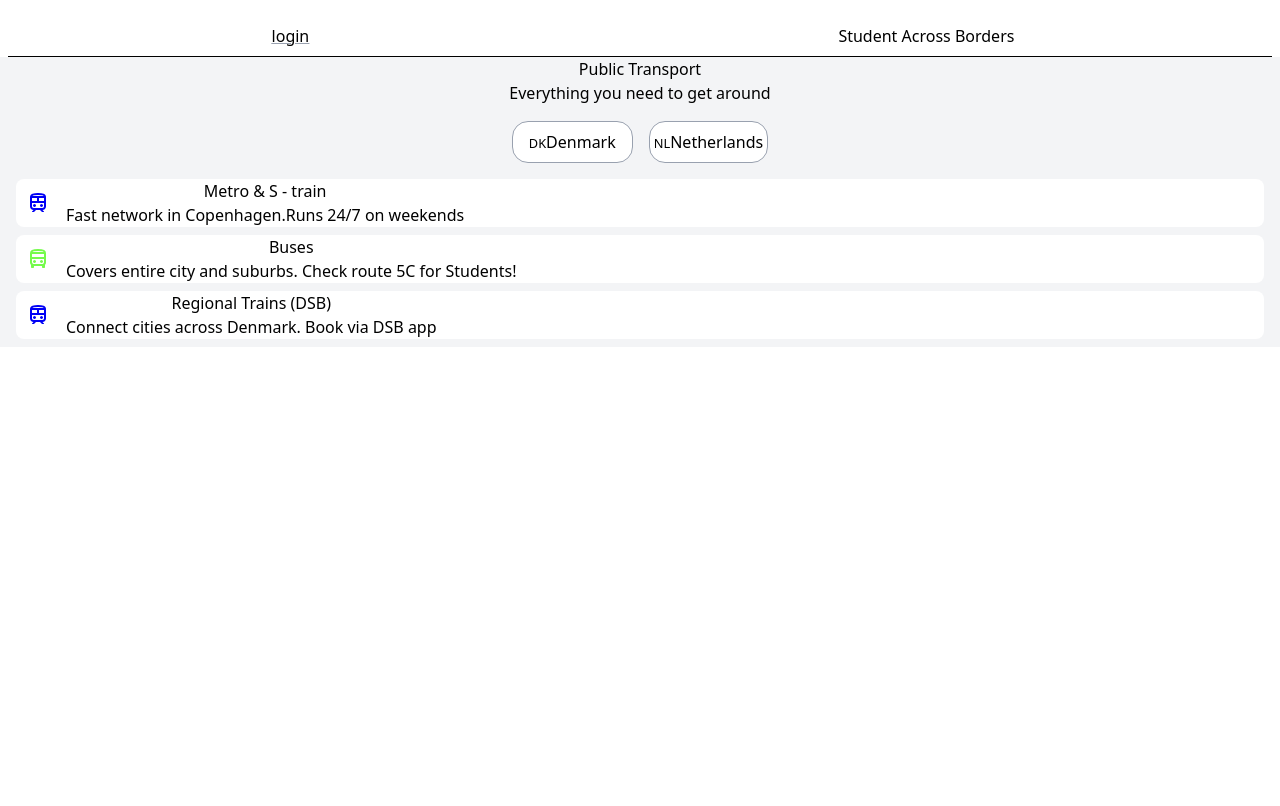
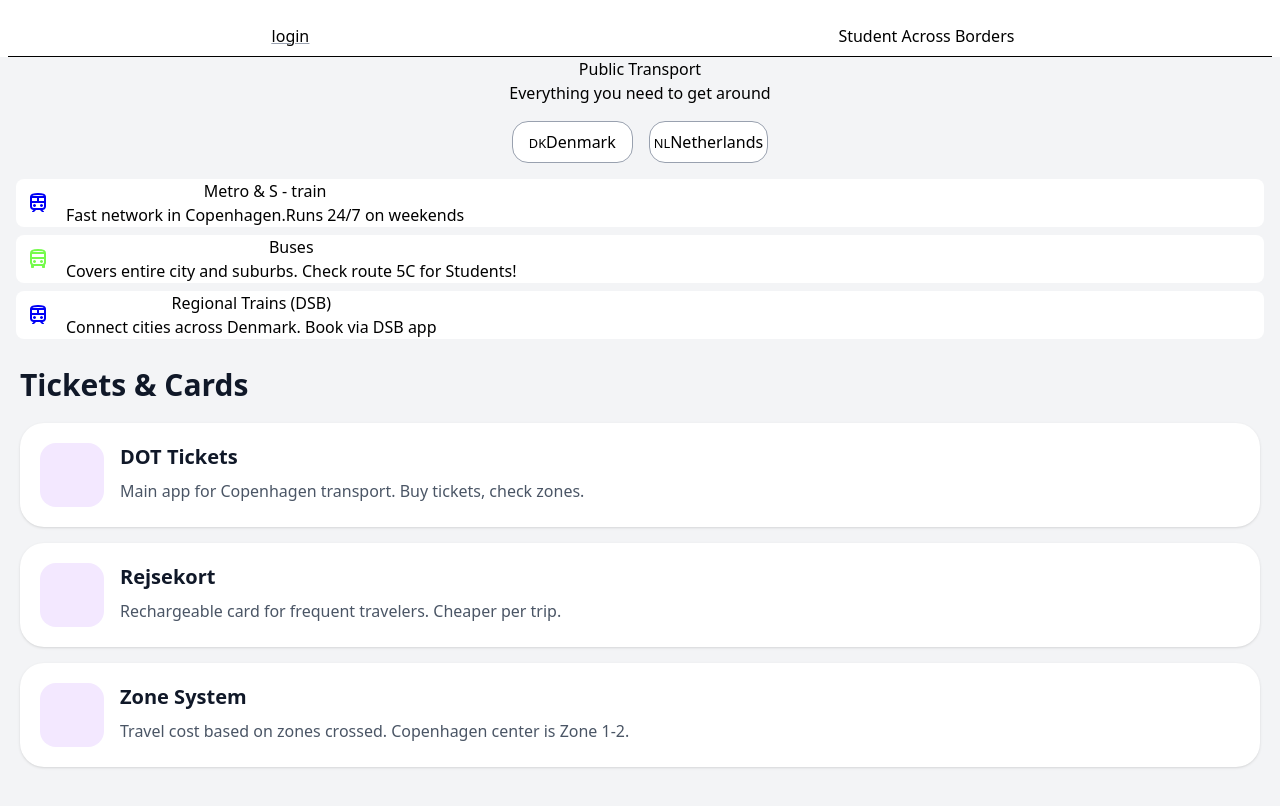
Before and after one commit to fatihsolutions/my-next-app, a Next.js app: page /transport in a window 1280 px wide. Shown: the top 806 px of the page. Built offline with nearby package versions, Linux system fonts and the light colour scheme; no server answers.

Commit message:
Tickets cards

```diff
--- a/app/transport/page.jsx
+++ b/app/transport/page.jsx
@@ -1,5 +1,6 @@
 import CountrySelectorMin from "../../components/transport/countryselectormin";
 import Transport from "../../components/transport/transportselect";
+import TicketsCards from '../../components/transport/Tickets';
 
 export default function TransportPage() {
 
@@ -15,6 +16,7 @@ export default function TransportPage() {
 
             <CountrySelectorMin />
             <Transport />
+            <TicketsCards />
         </div>
     )
 
--- a/components/transport/Tickets.jsx
+++ b/components/transport/Tickets.jsx
@@ -0,0 +1,59 @@
+import Link from "next/link"
+
+export default function TicketsCards() {
+  return (
+    <div className="min-h-screen bg-gray-100 p-5">
+      <h1 className="mb-5 text-3xl font-bold text-gray-900">
+        Tickets & Cards
+      </h1>
+
+      <div className="mb-4 flex rounded-3xl bg-white p-5 shadow">
+        <div className="mr-4 flex h-16 w-16 items-center justify-center rounded-2xl bg-purple-100">
+          <span className="text-2xl"></span>
+        </div>
+
+        <div>
+          <h2 className="mb-2 text-xl font-semibold text-gray-900">
+            DOT Tickets
+          </h2>
+
+          <p className="text-gray-600">
+            Main app for Copenhagen transport. Buy tickets, check zones.
+          </p>
+        </div>
+      </div>
+
+      <div className="mb-4 flex rounded-3xl bg-white p-5 shadow">
+        <div className="mr-4 flex h-16 w-16 items-center justify-center rounded-2xl bg-purple-100">
+          <span className="text-2xl"></span>
+        </div>
+
+        <div>
+          <h2 className="mb-2 text-xl font-semibold text-gray-900">
+            Rejsekort
+          </h2>
+
+          <p className="text-gray-600">
+            Rechargeable card for frequent travelers. Cheaper per trip.
+          </p>
+        </div>
+      </div>
+
+      <div className="flex rounded-3xl bg-white p-5 shadow">
+        <div className="mr-4 flex h-16 w-16 items-center justify-center rounded-2xl bg-purple-100">
+          <span className="text-2xl"></span>
+        </div>
+
+        <div>
+          <h2 className="mb-2 text-xl font-semibold text-gray-900">
+            Zone System
+          </h2>
+
+          <p className="text-gray-600">
+            Travel cost based on zones crossed. Copenhagen center is Zone 1-2.
+          </p>
+        </div>
+      </div>
+    </div>
+  );
+}
```
